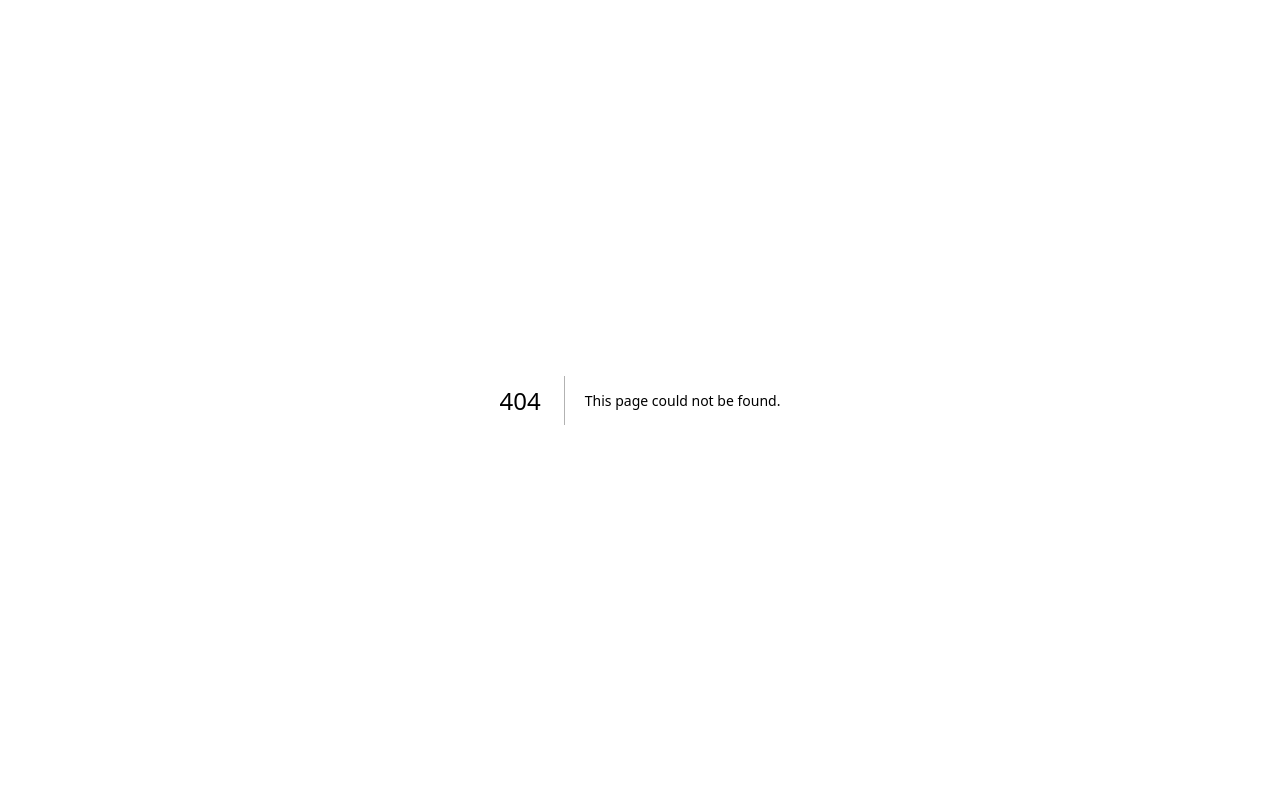
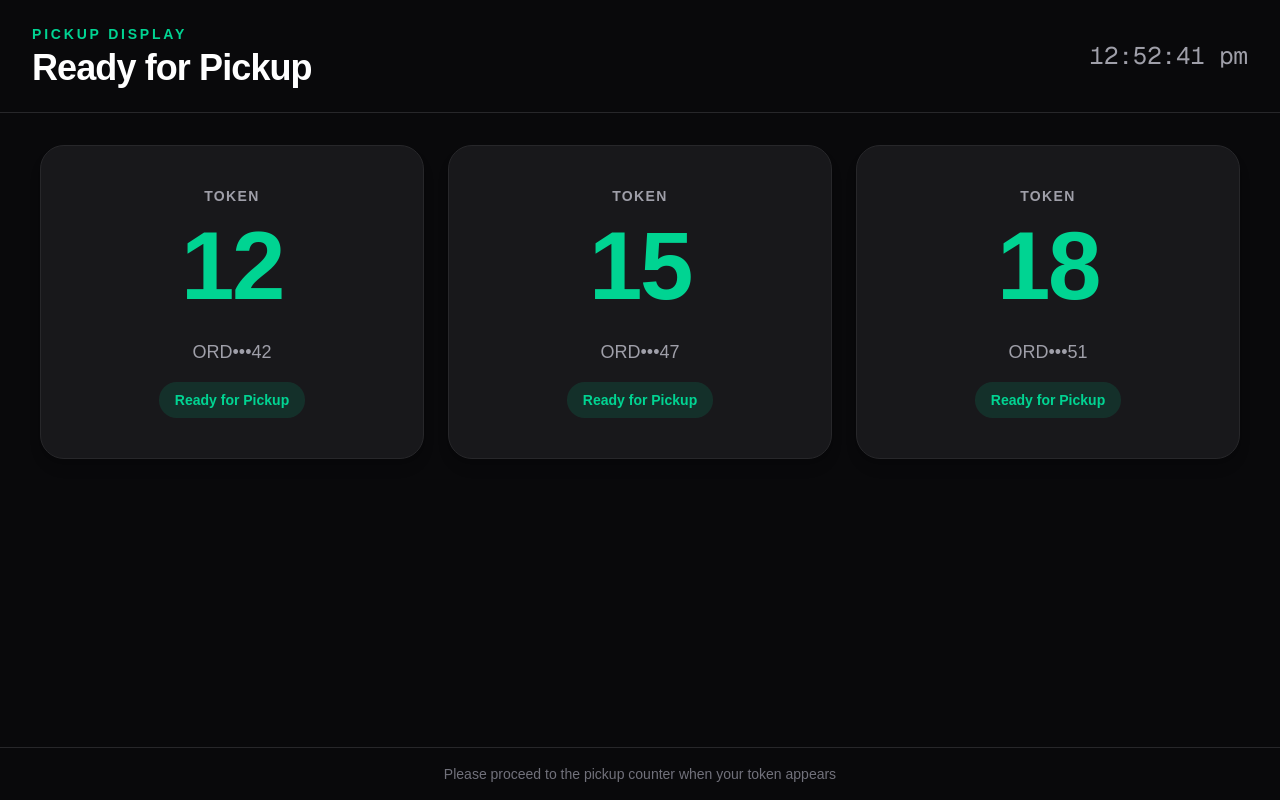
Before and after one commit to SidxCoder/Token-Management-System, a Next.js app: page /display in a window 1280 px wide. Before the commit this address had no page. Built offline with nearby package versions, Linux system fonts and the light colour scheme.

Commit message:
update customer display

```diff
--- /dev/null
+++ b/app/display/page.tsx
@@ -0,0 +1,94 @@
+"use client";
+
+import { useEffect, useState } from "react";
+
+type DisplayOrder = {
+  token: number;
+  orderId: string;
+};
+
+const demoReadyOrders: DisplayOrder[] = [
+  { token: 12, orderId: "ORD-1042" },
+  { token: 15, orderId: "ORD-1047" },
+  { token: 18, orderId: "ORD-1051" },
+];
+
+function maskOrderId(orderId: string) {
+  if (orderId.length <= 4) return orderId;
+  return `${orderId.slice(0, 3)}•••${orderId.slice(-2)}`;
+}
+
+export default function CustomerDisplayPage() {
+  const [orders, setOrders] = useState(demoReadyOrders);
+  const [clock, setClock] = useState("");
+
+  useEffect(() => {
+    const tick = () =>
+      setClock(
+        new Intl.DateTimeFormat("en-IN", {
+          hour: "numeric",
+          minute: "2-digit",
+          second: "2-digit",
+        }).format(new Date()),
+      );
+
+    tick();
+    const id = window.setInterval(tick, 1000);
+    return () => window.clearInterval(id);
+  }, []);
+
+  // Demo refresh placeholder — later this will poll /api/display
+  useEffect(() => {
+    setOrders(demoReadyOrders);
+  }, []);
+
+  return (
+    <div className="flex min-h-full flex-1 flex-col bg-zinc-950 text-white">
+      <header className="flex items-center justify-between border-b border-zinc-800 px-8 py-6">
+        <div>
+          <p className="text-sm font-semibold uppercase tracking-[0.2em] text-emerald-400">
+            Pickup Display
+          </p>
+          <h1 className="mt-1 text-3xl font-bold tracking-tight sm:text-4xl">
+            Ready for Pickup
+          </h1>
+        </div>
+        <p className="font-mono text-2xl text-zinc-400">{clock}</p>
+      </header>
+
+      <main className="flex flex-1 flex-col px-6 py-8 sm:px-10">
+        {orders.length === 0 ? (
+          <div className="grid flex-1 place-items-center">
+            <p className="text-2xl text-zinc-500">No orders ready yet</p>
+          </div>
+        ) : (
+          <div className="grid gap-6 sm:grid-cols-2 xl:grid-cols-3">
+            {orders.map((order) => (
+              <article
+                key={order.token}
+                className="rounded-3xl border border-zinc-800 bg-zinc-900 px-8 py-10 text-center shadow-lg"
+              >
+                <p className="text-sm font-semibold uppercase tracking-widest text-zinc-400">
+                  Token
+                </p>
+                <p className="mt-3 text-7xl font-black tracking-tight text-emerald-400 sm:text-8xl">
+                  {String(order.token).padStart(2, "0")}
+                </p>
+                <p className="mt-6 text-lg text-zinc-400">
+                  {maskOrderId(order.orderId)}
+                </p>
+                <p className="mt-4 inline-block rounded-full bg-emerald-500/15 px-4 py-2 text-sm font-semibold text-emerald-400">
+                  Ready for Pickup
+                </p>
+              </article>
+            ))}
+          </div>
+        )}
+      </main>
+
+      <footer className="border-t border-zinc-800 px-8 py-4 text-center text-sm text-zinc-500">
+        Please proceed to the pickup counter when your token appears
+      </footer>
+    </div>
+  );
+}
```
